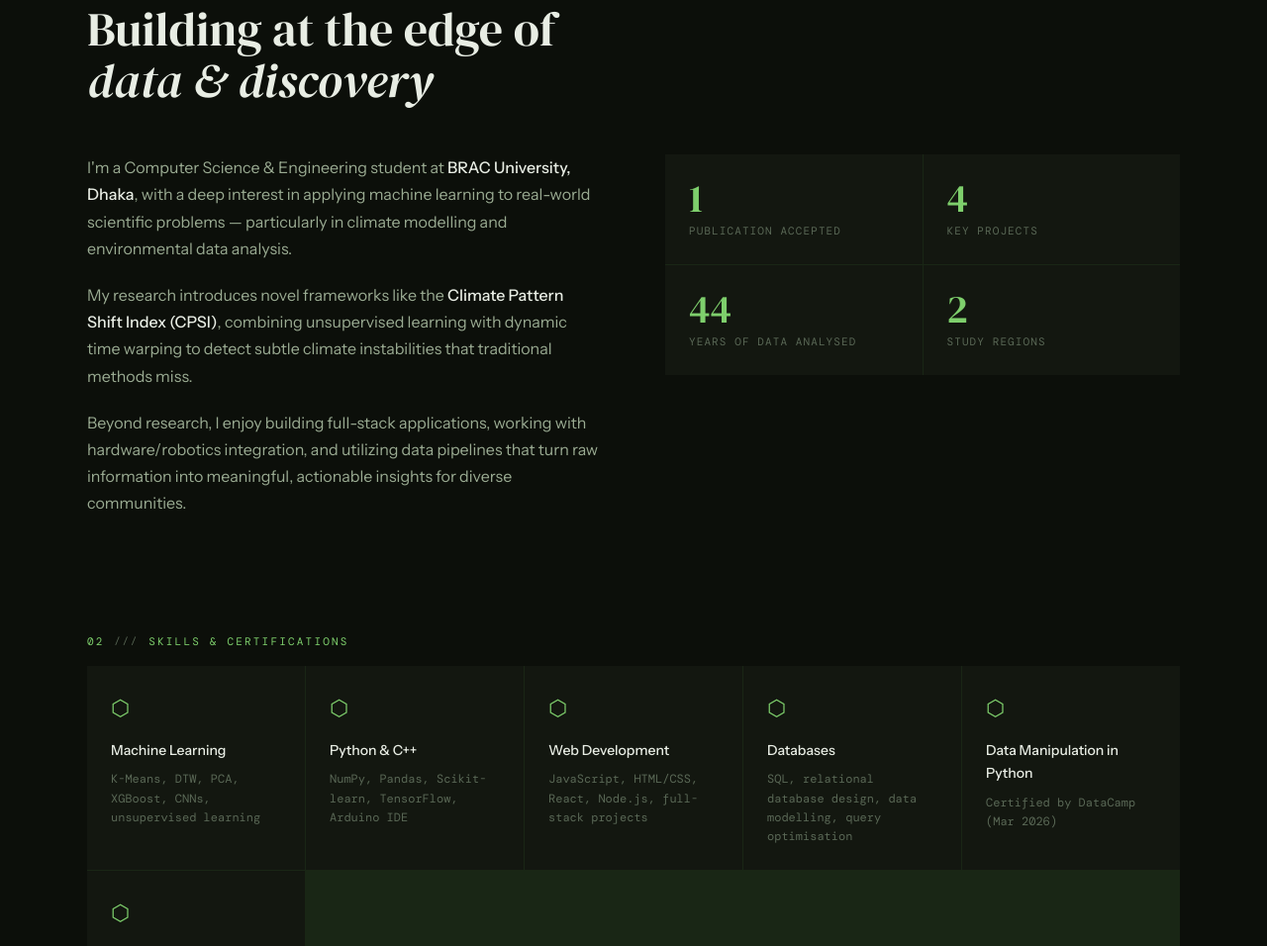
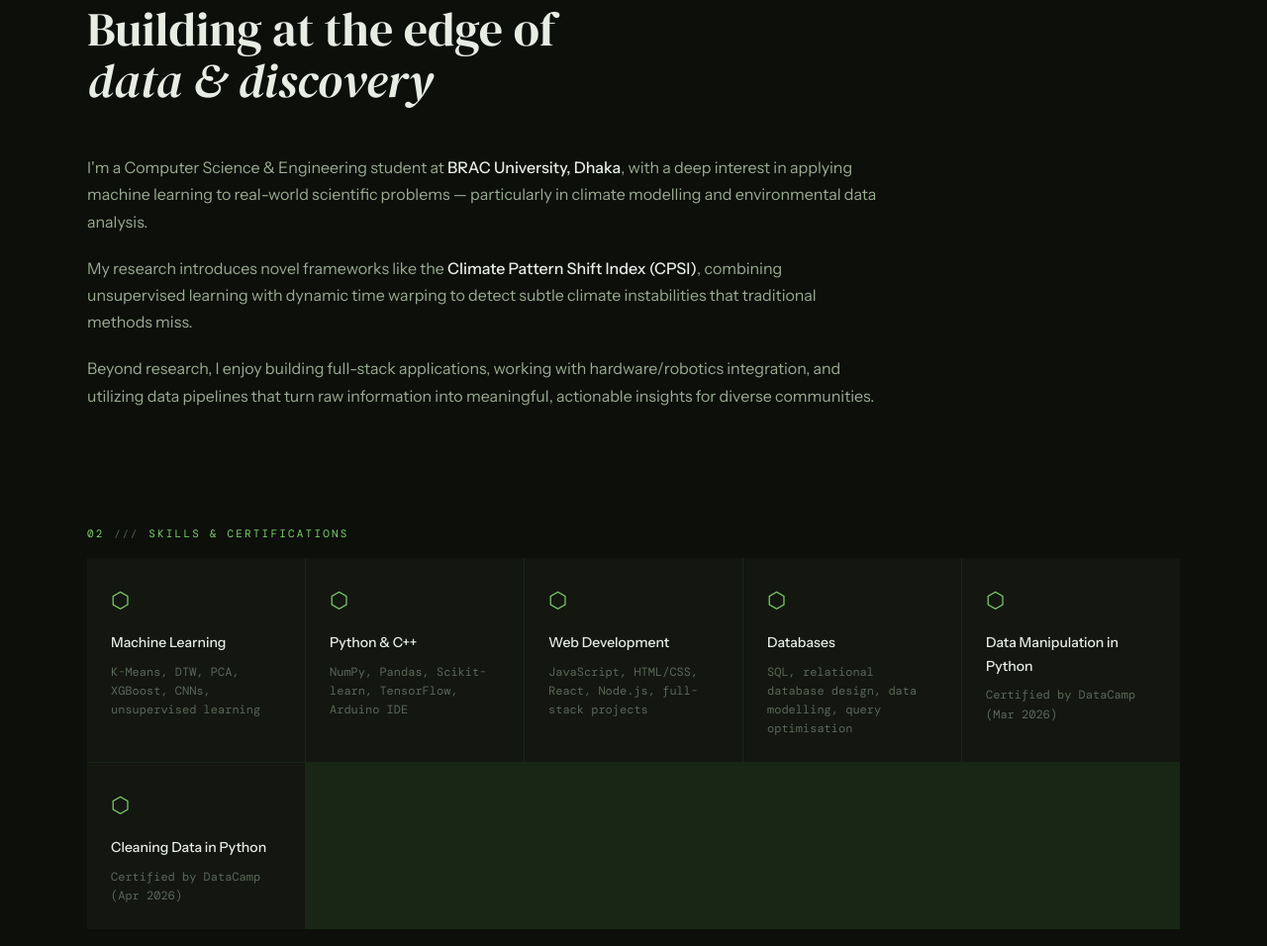
Before and after one commit to VolDrag/VolDrag.github.io, a plain HTML site: page index.html in a window 1280 px wide. Shown: the part 928-1884 px from the top of the page at 99% size. Drawn offline with nearby package versions, Linux system fonts and the light colour scheme.

Commit message:
Update index.html

```diff
--- a/index.html
+++ b/index.html
@@ -718,8 +718,7 @@
 <section id="about">
   <div class="section-label">01 <span>///</span> About</div>
   <h2 class="section-title">Building at the edge of<br><em>data &amp; discovery</em></h2>
-  <div class="about-grid">
-    <div class="about-text">
+  <div class="about-text" style="max-width: 800px;">
     <p>
       I'm a Computer Science &amp; Engineering student at <strong>BRAC University, Dhaka</strong>, with a deep interest in applying machine learning to real-world scientific problems — particularly in climate modelling and environmental data analysis.
     </p>
@@ -730,29 +729,7 @@
       Beyond research, I enjoy building full-stack applications, working with hardware/robotics integration, and utilizing data pipelines that turn raw information into meaningful, actionable insights for diverse communities.
     </p>
   </div>
-    <div>
-      <div class="about-stats">
-        <div class="stat-box">
-          <div class="stat-num">1</div>
-          <div class="stat-label">Publication accepted</div>
-        </div>
-        <div class="stat-box">
-          <div class="stat-num">4</div>
-          <div class="stat-label">Key Projects</div>
-        </div>
-        <div class="stat-box">
-          <div class="stat-num">44</div>
-          <div class="stat-label">Years of data analysed</div>
-        </div>
-        <div class="stat-box">
-          <div class="stat-num">2</div>
-          <div class="stat-label">Study regions</div>
-        </div>
-      </div>
-    </div>
-  </div>
 </section>
-
 <section id="skills" style="padding-top: 0;">
   <div class="section-label">02 <span>///</span> Skills & Certifications</div>
   <div class="skills-grid">
```
Lines whose indentation alone changed are shown as unchanged.
